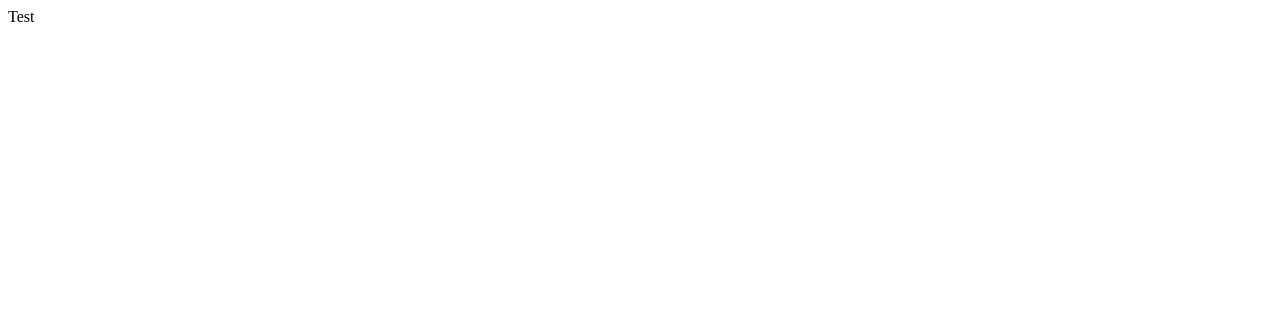
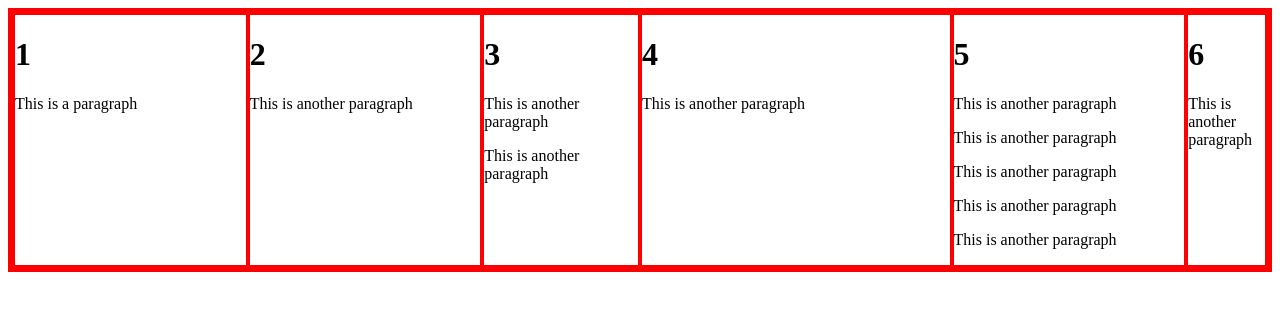
Before and after one commit to CMSC100-Laboratory/exercise-2-html-and-css-IceCreamKei, a plain HTML site: page index.html in a window 1280 px wide. Drawn offline with Linux system fonts and the light colour scheme.

Commit message:
Update index.html to use the code in flex.html
This should help with making the creation of the website faster

```diff
--- a/index.html
+++ b/index.html
@@ -1 +1,56 @@
-Test
+<!DOCTYPE html>
+<html>
+<head>
+    <title>Sample Web Page</title>
+    <style>
+        .flex-container {
+            display: flex;
+            border-style: solid;
+            border-width: 5px;
+            border-color: red;
+        }
+
+        .flex-item {
+            border-style: solid;
+            border-width: 2px;
+            border-color: red;
+        }
+
+    </style>
+</head>
+
+<body>
+    <div class="flex-container">
+        <div class="flex-item" style="flex: 3;">
+            <h1>1</h1>
+            <p>This is a paragraph</p>
+        </div>
+        <div class="flex-item" style="flex: 3;">
+            <h1>2</h1>
+            <p>This is another paragraph</p>
+        </div>
+        <div class="flex-item" style="flex: 2;">
+            <h1>3</h1>
+            <p>This is another paragraph</p>
+            <p>This is another paragraph</p>
+        </div>
+        <div class="flex-item" style="flex: 4;">
+            <h1>4</h1>
+            <p>This is another paragraph</p>
+        </div>
+        <div class="flex-item" style="flex: 3;">
+            <h1>5</h1>
+            <p>This is another paragraph</p>
+            <p>This is another paragraph</p>
+            <p>This is another paragraph</p>
+            <p>This is another paragraph</p>
+            <p>This is another paragraph</p>
+        </div>
+        <div class="flex-item" style="flex: 1;">
+            <h1>6</h1>
+            <p>This is another paragraph</p>
+        </div>
+    </div>
+
+</body>
+</html>
```
